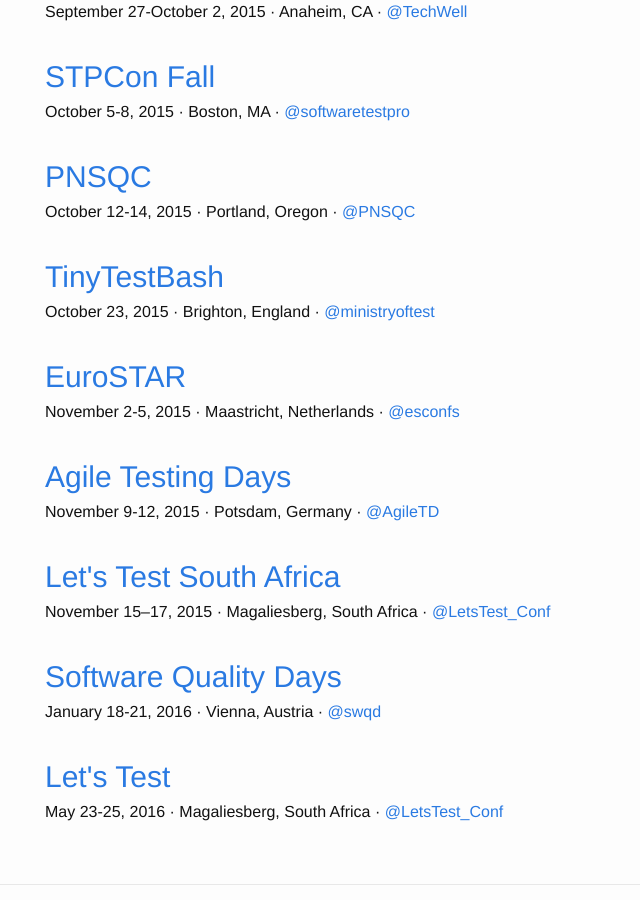
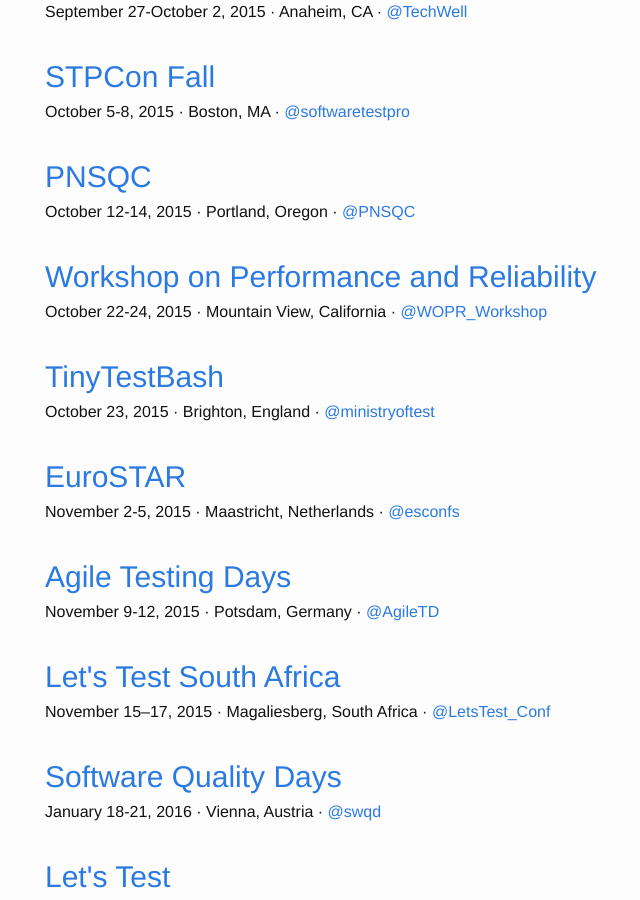
Before and after one commit to TestingConferences/testingconferences.github.io, a Jekyll site: the page built from index.html, in a window 1280 px wide and 900 px high, scrolled down 499 px. Shown: the whole window, without its empty margins (225-865 px from the left). Built offline with Jekyll 4.4.1, drawn with Linux system fonts in a browser that asks for light colours.

Commit message:
Added WOPR24

```diff
--- a/_data/current.yml
+++ b/_data/current.yml
@@ -42,6 +42,12 @@
   cfp_phrase: Call for Abstracts is open
   cfp_date: "May, 2015"
 
+- name: Workshop on Performance and Reliability
+  location: Mountain View, California
+  dates: "October 22-24, 2015"
+  url: http://www.performance-workshop.org/wopr24/
+  twitter: WOPR_Workshop
+
 - name: TinyTestBash
   location: Brighton, England
   dates: "October 23, 2015"
```
